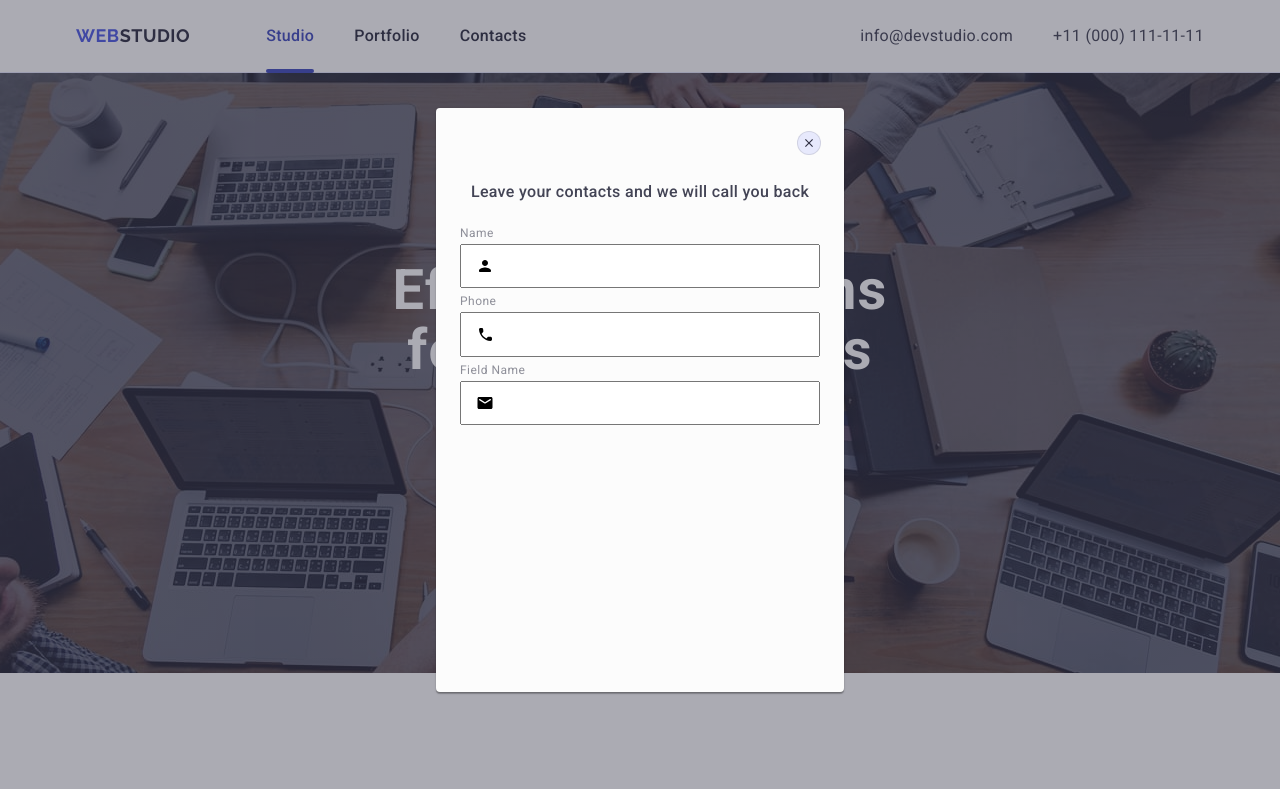
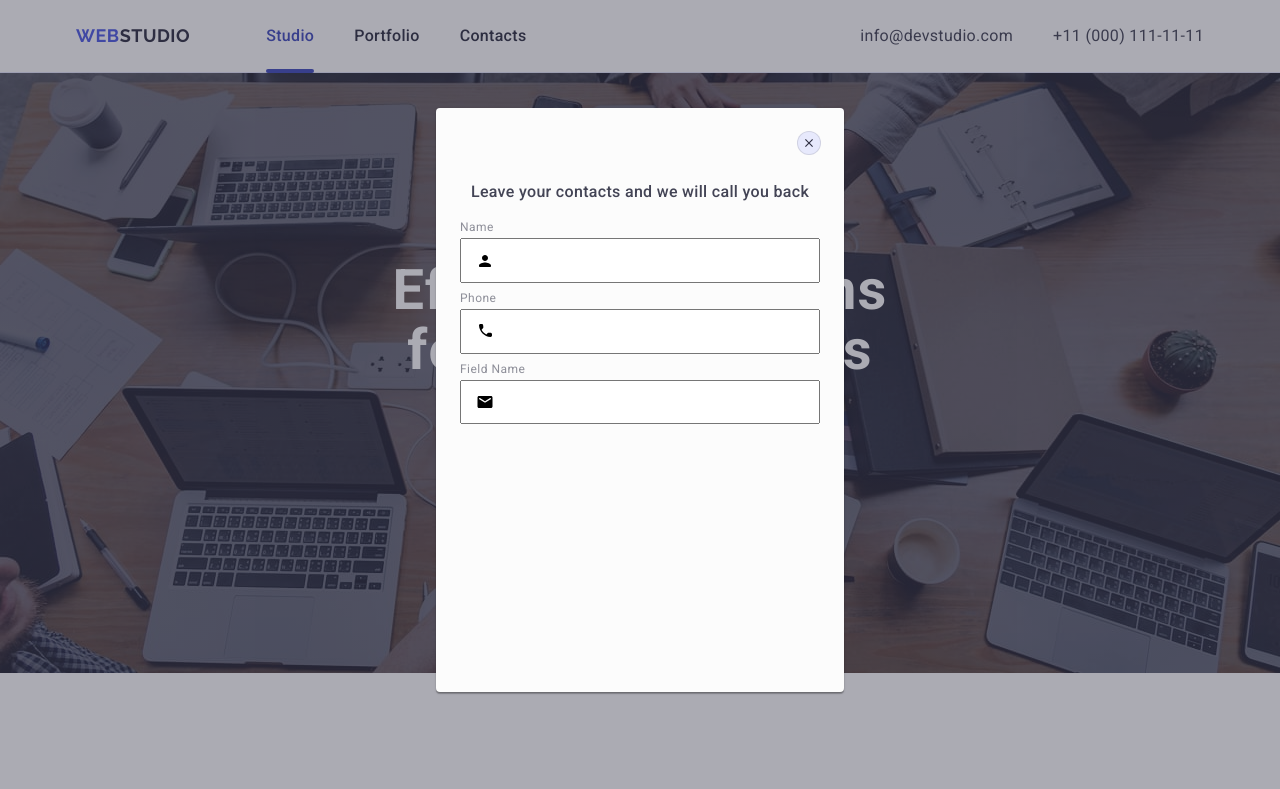
Before and after one commit to ooe979/goit-markup-hw-05, a plain HTML site: page index.html in a window 1280 px wide. Shown: the top 789 px of the page. Drawn offline with nearby package versions, Linux system fonts and the light colour scheme.

Commit message:
add form modific index and styles add icons

```diff
--- a/css/styles.css
+++ b/css/styles.css
@@ -611,7 +611,14 @@ div .container {
 } */
 
 form {
-  padding: 0;
+  display: flex;
+  flex-direction: column;
+}
+
+.form-field {
+  display: flex;
+  flex-direction: column;
+  margin-bottom: 8px;
 }
 
 .form-label {
@@ -621,6 +628,7 @@ form {
   line-height: 1.2;
   letter-spacing: 0.04em;
   color: #8e8f99;
+  margin-bottom: 4px;
 }
 
 .input-wrapper {
--- a/index.html
+++ b/index.html
@@ -666,6 +666,7 @@
         </button>
         <p class="modal-text">Leave your contacts and we will call you back</p>
 
+        <form>
           <div class="form-field">
             <label
               class="form-label"
@@ -732,6 +733,7 @@
               </svg>
             </div>
           </div>
+        </form>
       </div>
     </div>
   </body>
```
Lines whose indentation alone changed are shown as unchanged.
